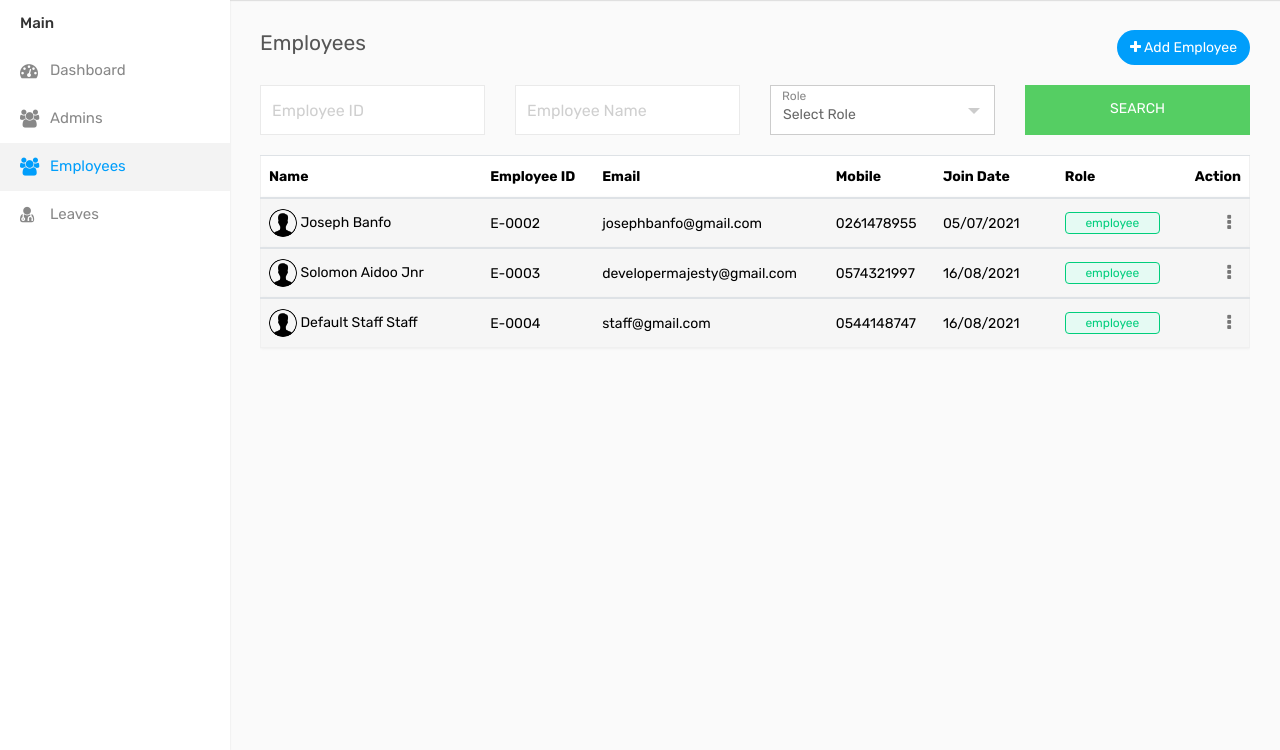
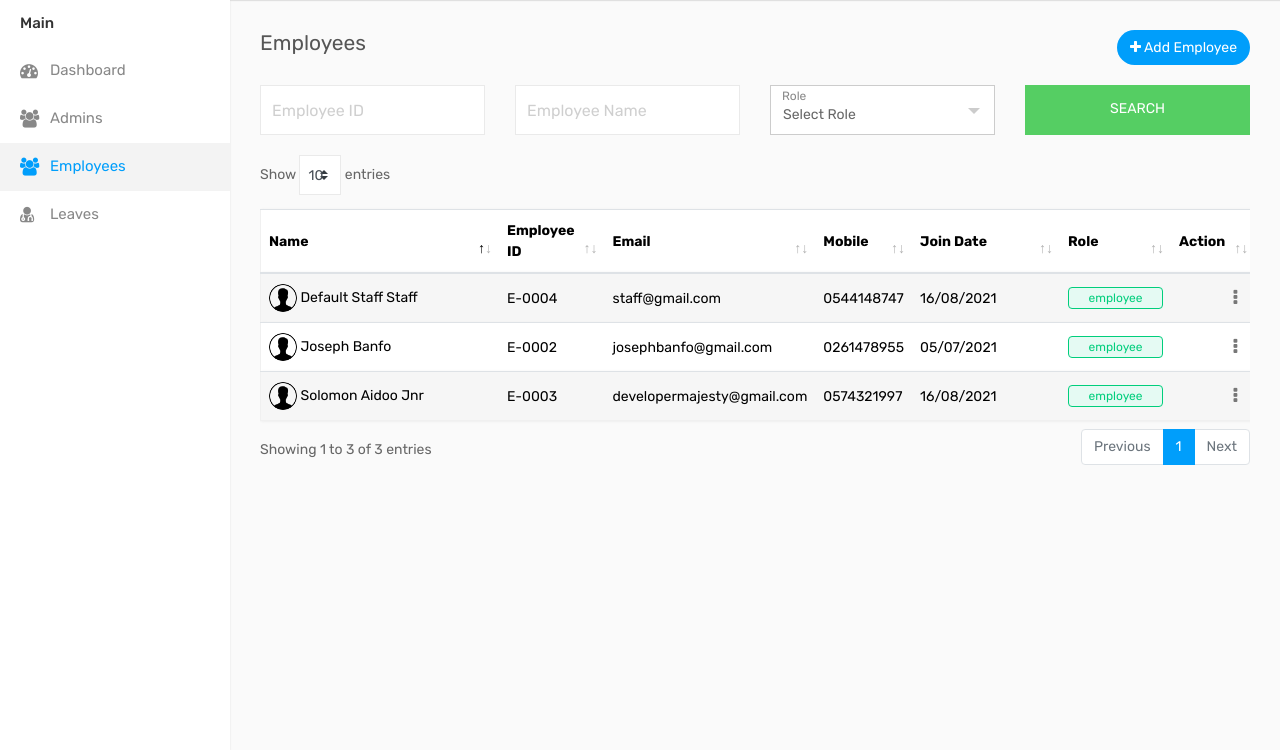
Before and after one commit to majestyjnr/LeaveManagementSystem, a PHP site: page /admin/employees.php in a window 1280 px wide. Shown: the part 50-800 px from the top of the page. Run offline with PHP 8.4, Linux system fonts and the light colour scheme; a user stored in the database is signed in; data comes from the database, SQL or seed files in the repository.

Commit message:
Commit Updates

```diff
--- a/admin/add-admin.php
+++ b/admin/add-admin.php
@@ -66,7 +66,7 @@ if($password != $confirmPassword){
 <head>
     <meta charset="utf-8">
     <meta name="viewport" content="width=device-width, initial-scale=1.0, user-scalable=0">
-    <link rel="shortcut icon" type="image/x-icon" href="assets/img/favicon.ico">
+    <link rel="shortcut icon" type="image/x-icon" href="assets/img/logo.png">
     <title>Add Admin | Majesty Corporation LMS</title>
     <link rel="stylesheet" type="text/css" href="../assets/css/bootstrap.min.css">
     <link rel="stylesheet" type="text/css" href="../assets/css/font-awesome.min.css">
--- a/admin/add-employee.php
+++ b/admin/add-employee.php
@@ -67,7 +67,7 @@ if($password != $confirmPassword){
 <head>
     <meta charset="utf-8">
     <meta name="viewport" content="width=device-width, initial-scale=1.0, user-scalable=0">
-    <link rel="shortcut icon" type="image/x-icon" href="assets/img/favicon.ico">
+    <link rel="shortcut icon" type="image/x-icon" href="assets/img/logo.png">
     <title>Add Employee - Majesty Corporation LMS</title>
     <link rel="stylesheet" type="text/css" href="../assets/css/bootstrap.min.css">
     <link rel="stylesheet" type="text/css" href="../assets/css/font-awesome.min.css">
--- a/admin/admins.php
+++ b/admin/admins.php
@@ -5,7 +5,7 @@
 <head>
     <meta charset="utf-8">
     <meta name="viewport" content="width=device-width, initial-scale=1.0, user-scalable=0">
-    <link rel="shortcut icon" type="image/x-icon" href="assets/img/favicon.ico">
+    <link rel="shortcut icon" type="image/x-icon" href="assets/img/logo.png">
     <title>Admins | Majesty Corporation LMS</title>
     <link rel="stylesheet" type="text/css" href="../assets/css/bootstrap.min.css">
     <link rel="stylesheet" type="text/css" href="../assets/css/font-awesome.min.css">
@@ -112,7 +112,7 @@ $email = $_SESSION['adminemail'];
                 <div class="row">
                     <div class="col-md-12">
 						<div class="table-responsive">
-                            <table class="table table-striped custom-table">
+                            <table class="table table-striped custom-table mb-0 datatable">
                                 <thead>
                                     <tr>
                                         <th style="min-width:200px;">Name</th>
--- a/admin/dashboard.php
+++ b/admin/dashboard.php
@@ -4,7 +4,7 @@
 <head>
     <meta charset="utf-8">
     <meta name="viewport" content="width=device-width, initial-scale=1.0, user-scalable=0">
-    <link rel="shortcut icon" type="image/x-icon" href="../assets/img/favicon.ico">
+    <link rel="shortcut icon" type="image/x-icon" href="../assets/img/logo.png">
     <title>Dashboard | Majesty Corporation LMS</title>
     <link href="https://fonts.googleapis.com/icon?family=Material+Icons" rel="stylesheet">
     <link rel="stylesheet" type="text/css" href="../assets/css/bootstrap.min.css">
--- a/admin/edit-employee.php
+++ b/admin/edit-employee.php
@@ -6,7 +6,7 @@
 <head>
     <meta charset="utf-8">
     <meta name="viewport" content="width=device-width, initial-scale=1.0, user-scalable=0">
-    <link rel="shortcut icon" type="image/x-icon" href="assets/img/favicon.ico">
+    <link rel="shortcut icon" type="image/x-icon" href="assets/img/logo.png">
     <title>Edit Employee - Leave Management System</title>
     <link rel="stylesheet" type="text/css" href="../assets/css/bootstrap.min.css">
     <link rel="stylesheet" type="text/css" href="../assets/css/font-awesome.min.css">
--- a/admin/employees.php
+++ b/admin/employees.php
@@ -6,7 +6,7 @@
 <head>
     <meta charset="utf-8">
     <meta name="viewport" content="width=device-width, initial-scale=1.0, user-scalable=0">
-    <link rel="shortcut icon" type="image/x-icon" href="assets/img/favicon.ico">
+    <link rel="shortcut icon" type="image/x-icon" href="assets/img/logo.png">
     <title>Preclinic - Medical & Hospital - Bootstrap 4 Admin Template</title>
     <link rel="stylesheet" type="text/css" href="../assets/css/bootstrap.min.css">
     <link rel="stylesheet" type="text/css" href="../assets/css/font-awesome.min.css">
@@ -112,7 +112,7 @@ $email = $_SESSION['adminemail'];
                 <div class="row">
                     <div class="col-md-12">
 						<div class="table-responsive">
-                            <table class="table table-striped custom-table">
+                            <table class="table table-striped custom-table mb-0 datatable">
                                 <thead>
                                     <tr>
                                         <th style="min-width:200px;">Name</th>
@@ -124,6 +124,7 @@ $email = $_SESSION['adminemail'];
                                         <th class="text-right">Action</th>
                                     </tr>
                                 </thead>
+                                <tbody>
                                 <?php
 include "../db/connection.php";
 // Specify the query to execute
@@ -145,7 +146,7 @@ while($row = mysqli_fetch_array($query_run)){
     $role = $row['role'];
 
 ?>
-                                <tbody>
+
                                     <tr>
                                         <td>
 											<img width="28" height="28" src="../assets/img/acc-black.png" class="rounded-circle" alt=""> <h2><h2><?php echo $firstname . ' ' . $lastname ?></h2>
@@ -167,10 +168,10 @@ while($row = mysqli_fetch_array($query_run)){
                                             </div>
                                         </td>
                                     </tr>
-                                </tbody>
+
 <?php
 }
-?>
+?>                              </tbody>
                             </table>
 						</div>
                     </div>
--- a/admin/leaves.php
+++ b/admin/leaves.php
@@ -6,7 +6,7 @@
 <head>
     <meta charset="utf-8">
     <meta name="viewport" content="width=device-width, initial-scale=1.0, user-scalable=0">
-    <link rel="shortcut icon" type="image/x-icon" href="assets/img/favicon.ico">
+    <link rel="shortcut icon" type="image/x-icon" href="assets/img/logo.png">
     <title>Leave Requests - Leave Managemenr System</title>
     <link rel="stylesheet" type="text/css" href="../assets/css/bootstrap.min.css">
     <link rel="stylesheet" type="text/css" href="../assets/css/font-awesome.min.css">
--- a/admin/profile.php
+++ b/admin/profile.php
@@ -6,7 +6,7 @@
 <head>
     <meta charset="utf-8">
     <meta name="viewport" content="width=device-width, initial-scale=1.0, user-scalable=0">
-    <link rel="shortcut icon" type="image/x-icon" href="assets/img/favicon.ico">
+    <link rel="shortcut icon" type="image/x-icon" href="assets/img/logo.png">
     <title>Edit Profile - Leave Management System</title>
     <link rel="stylesheet" type="text/css" href="../assets/css/bootstrap.min.css">
     <link rel="stylesheet" type="text/css" href="../assets/css/font-awesome.min.css">
--- a/auth/admin/login.php
+++ b/auth/admin/login.php
@@ -48,7 +48,7 @@ if(isset($_POST['email']) && isset($_POST['password'])){
 <head>
     <meta charset="utf-8">
     <meta name="viewport" content="width=device-width, initial-scale=1.0, user-scalable=0">
-    <link rel="shortcut icon" type="image/x-icon" href="../../assets/img/favi.jpg">
+    <link rel="shortcut icon" type="image/x-icon" href="../../assets/img/logo.png">
     <title>Admin | Majesty Corporation LMS</title>
     <link rel="stylesheet" type="text/css" href="../../assets/css/bootstrap.min.css">
     <link rel="stylesheet" type="text/css" href="../../assets/css/font-awesome.min.css">
--- a/auth/admin_forgot-password.php
+++ b/auth/admin_forgot-password.php
@@ -6,7 +6,7 @@
 <head>
     <meta charset="utf-8">
     <meta name="viewport" content="width=device-width, initial-scale=1.0, user-scalable=0">
-    <link rel="shortcut icon" type="image/x-icon" href="assets/img/favicon.ico">
+    <link rel="shortcut icon" type="image/x-icon" href="assets/img/logo.png">
     <title>Preclinic - Medical & Hospital - Bootstrap 4 Admin Template</title>
     <link rel="stylesheet" type="text/css" href="../assets/css/bootstrap.min.css">
     <link rel="stylesheet" type="text/css" href="../assets/css/font-awesome.min.css">
--- a/auth/employee/login.php
+++ b/auth/employee/login.php
@@ -47,7 +47,7 @@ if(isset($_POST['email']) && isset($_POST['password'])){
 <head>
     <meta charset="utf-8">
     <meta name="viewport" content="width=device-width, initial-scale=1.0, user-scalable=0">
-    <link rel="shortcut icon" type="image/x-icon" href="../../assets/img/favicon.ico">
+    <link rel="shortcut icon" type="image/x-icon" href="../../assets/img/logo.png">
     <title>Employee | Majesty Corporation LMS</title>
     <link rel="stylesheet" type="text/css" href="../../assets/css/bootstrap.min.css">
     <link rel="stylesheet" type="text/css" href="../../assets/css/font-awesome.min.css">
--- a/auth/employee_forgot-password.php
+++ b/auth/employee_forgot-password.php
@@ -6,7 +6,7 @@
 <head>
     <meta charset="utf-8">
     <meta name="viewport" content="width=device-width, initial-scale=1.0, user-scalable=0">
-    <link rel="shortcut icon" type="image/x-icon" href="assets/img/favicon.ico">
+    <link rel="shortcut icon" type="image/x-icon" href="assets/img/logo.png">
     <title>Preclinic - Medical & Hospital - Bootstrap 4 Admin Template</title>
     <link rel="stylesheet" type="text/css" href="../assets/css/bootstrap.min.css">
     <link rel="stylesheet" type="text/css" href="../assets/css/font-awesome.min.css">
--- a/employee/dashboard.php
+++ b/employee/dashboard.php
@@ -6,7 +6,7 @@
 <head>
     <meta charset="utf-8">
     <meta name="viewport" content="width=device-width, initial-scale=1.0, user-scalable=0">
-    <link rel="shortcut icon" type="image/x-icon" href="../assets/img/favicon.ico">
+    <link rel="shortcut icon" type="image/x-icon" href="../assets/img/logo.png">
     <title>Dashboard | Majesty Corporation LMS</title>
     <link href="https://fonts.googleapis.com/icon?family=Material+Icons" rel="stylesheet">
     <link rel="stylesheet" type="text/css" href="../assets/css/bootstrap.min.css">
--- a/employee/leaves.php
+++ b/employee/leaves.php
@@ -4,7 +4,7 @@
 <head>
     <meta charset="utf-8">
     <meta name="viewport" content="width=device-width, initial-scale=1.0, user-scalable=0">
-    <link rel="shortcut icon" type="image/x-icon" href="assets/img/favicon.ico">
+    <link rel="shortcut icon" type="image/x-icon" href="assets/img/logo.png">
     <title>My Leaves | Majesty Corporation LMS</title>
     <link rel="stylesheet" type="text/css" href="../assets/css/bootstrap.min.css">
     <link rel="stylesheet" type="text/css" href="../assets/css/font-awesome.min.css">
--- a/employee/profile.php
+++ b/employee/profile.php
@@ -6,7 +6,7 @@
 <head>
     <meta charset="utf-8">
     <meta name="viewport" content="width=device-width, initial-scale=1.0, user-scalable=0">
-    <link rel="shortcut icon" type="image/x-icon" href="../assets/img/favicon.ico">
+    <link rel="shortcut icon" type="image/x-icon" href="../assets/img/logo.png">
     <title>Dashboard | Majesty Corporation LMS</title>
     <link href="https://fonts.googleapis.com/icon?family=Material+Icons" rel="stylesheet">
     <link rel="stylesheet" type="text/css" href="../assets/css/bootstrap.min.css">
--- a/employee/request-leave.php
+++ b/employee/request-leave.php
@@ -4,7 +4,7 @@
 <head>
     <meta charset="utf-8">
     <meta name="viewport" content="width=device-width, initial-scale=1.0, user-scalable=0">
-    <link rel="shortcut icon" type="image/x-icon" href="../assets/img/favicon.ico">
+    <link rel="shortcut icon" type="image/x-icon" href="../assets/img/logo.png">
     <title>Request Leave | Majesty Corporation LMS</title>
     <link rel="stylesheet" type="text/css" href="../assets/css/bootstrap.min.css">
     <link rel="stylesheet" type="text/css" href="../assets/css/font-awesome.min.css">
--- a/index.php
+++ b/index.php
@@ -3,7 +3,7 @@
 <head>
     <meta charset="utf-8">
     <meta name="viewport" content="width=device-width, initial-scale=1.0, user-scalable=0">
-    <link rel="shortcut icon" type="image/x-icon" href="assets/img/favicon.ico">
+    <link rel="shortcut icon" type="image/x-icon" href="assets/img/logo.png">
     <title>Home | Majexty Corporation LMS</title>
     <link rel="stylesheet" type="text/css" href="assets/css/bootstrap.min.css">
     <link rel="stylesheet" type="text/css" href="assets/css/font-awesome.min.css">
```
